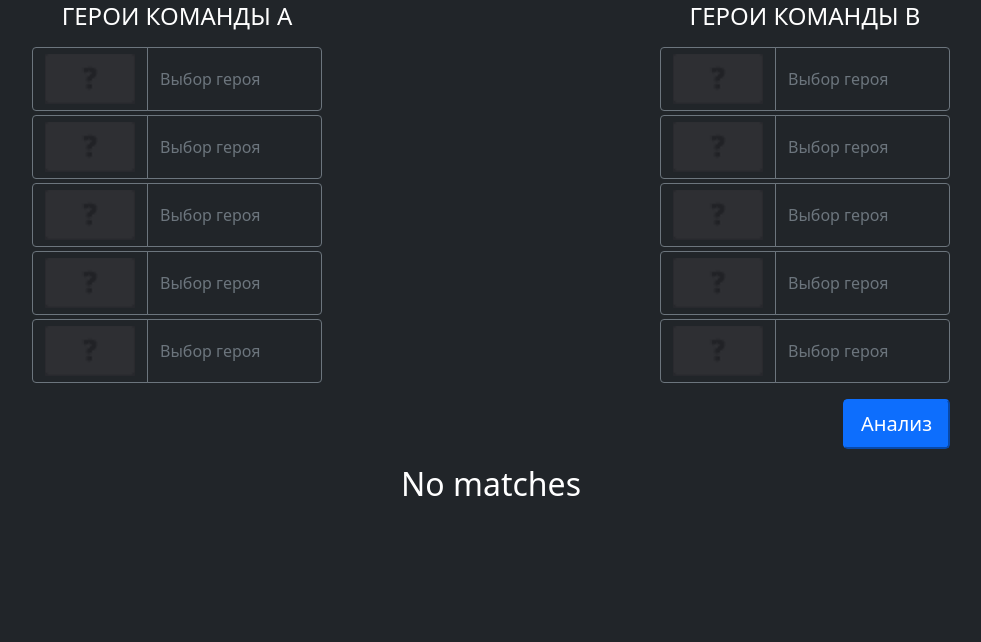
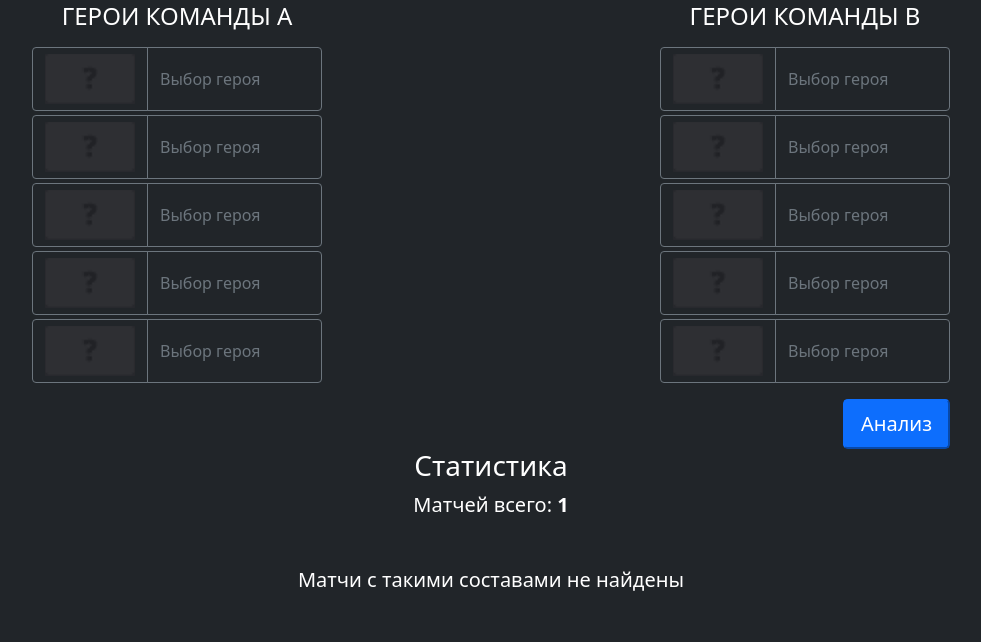
Before and after one commit to PodYapolskiy/dota-deck-stats, a Flask app: page / in a window 1280 px wide. Shown: the part 158-800 px from the top of the page, without its empty margins (149-1130 px from the left). Run offline with Flask 2, Linux system fonts and the light colour scheme; tables that the repository leaves empty hold one stand-in row (values such as "Sample post"); some libraries are stand-ins or nearby versions.

Commit message:
All matches in database

```diff
--- a/app/controllers/home.py
+++ b/app/controllers/home.py
@@ -7,13 +7,15 @@ from datetime import datetime, timedelta
 
 from app.models.hero import Hero
 from app.models.match import Match
-from app.models.info import Info
 
 
 @app.route('/', methods=["GET"])
 def index():
     # https://question-it.com/questions/2965022/flask-render_template-ne-vyzyvaetsja-posle-klientskogo-post-s-dannymi
     # https://www.digitalocean.com/community/tutorials/processing-incoming-request-data-in-flask-ru
+
+    # Matches in database
+    matches_count = db.session.query(Match).count()
 
     # All inputs in form
     inputs = {f'A{i}': '' for i in range(1, 6)}
@@ -78,16 +80,19 @@ def index():
                 wins_b=stats["matches"] - stats["wins"],
                 wins_b_perc=f"{round(100 * (1 - stats['wins'] / stats['matches']), 2)}",
                 matches=stats["matches"],
+                matches_count=matches_count
             )
         return render_template(
             "home/index.html",
             matches_exist=False,
-            inputs=inputs
+            inputs=inputs,
+            matches_count=matches_count
         )
 
     return render_template(
         "home/index.html",
-        inputs=inputs
+        inputs=inputs,
+        matches_count=matches_count
     )
 
 
--- a/app/templates/home/index.html
+++ b/app/templates/home/index.html
@@ -127,8 +127,14 @@
     </form>
 
     {% if matches_exist %}
-      <div class="container mt-5">
-        <h3 class="mb-3 text-white text-center">Статистика</h3>
+      <div class="container mt-3">
+        <h3 class="text-white text-center">Статистика</h3>
+        <div class="row justify-content-around">
+          <div class="text-center text-white fs-5">
+            Матчей всего: <span class="fw-bold">{{ matches_count }}</span>
+          </div>
+        </div>
+
         <div class="row mb-3 justify-content-around">
           <div class="text-center text-white fs-5">
             Матчей найдено: <span class="fw-bold">{{ matches }}</span>
@@ -172,7 +178,13 @@
     {% endif %}
 
     {% if not matches_exist %}
-      <h2 class="text-white text-center mt-3">No matches</h2>
+      <h3 class="text-white text-center">Статистика</h3>
+      <div class="row justify-content-around">
+        <div class="text-center text-white fs-5">
+          Матчей всего: <span class="fw-bold">{{ matches_count }}</span>
+        </div>
+      </div>
+      <h5 class="text-white text-center mt-5">Матчи с такими составами не найдены</h5>
     {% endif %}
   </div>
 {% endblock %}
```
